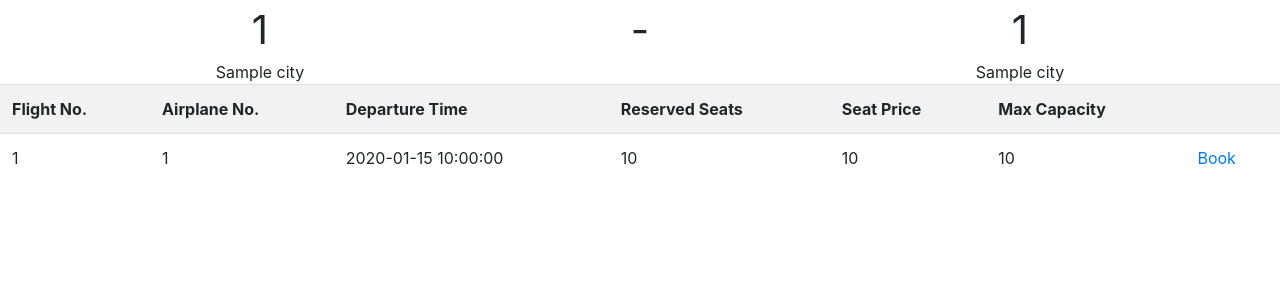
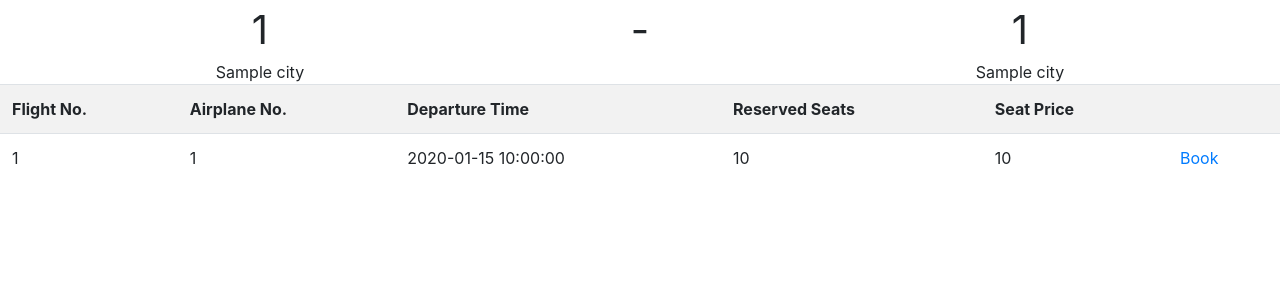
Before and after one commit to Heads-in-the-Cloud/frontend_microservice_WC, a Flask app: template templates/home.html in a window 1280 px wide. Shown: the part 120-420 px from the top of the page. Run offline with Flask 2, Linux system fonts and the light colour scheme; the template is opened without the code that fills it: most values are stand-ins (such as "Sample title", 1, 10 or a date in 2020); some libraries are stand-ins or nearby versions.

Commit message:
UTOPIA-330 cannot find max capacity of airplane currently, took out column from jinja template

```diff
--- a/templates/home.html
+++ b/templates/home.html
@@ -39,7 +39,6 @@
     <th>Departure Time</th>
     <th>Reserved Seats</th>
     <th>Seat Price</th>
-    <th>Max Capacity</th>
     <th></th>
   </tr>
   <td>{{flight.id}}</td>
@@ -47,7 +46,6 @@
   <td>{{flight.departure_time}}</td>
   <td>{{flight.reserved_seats}}</td>
   <td>{{flight.seat_price}}</td>
-  <td>{{flight.airplane.airplane_type.max_capacity}}</td>
   <td><a class="button" href="/airlines/find/flight/id={{flight.id}}"> Book </a></td>
 </table>
 
```
